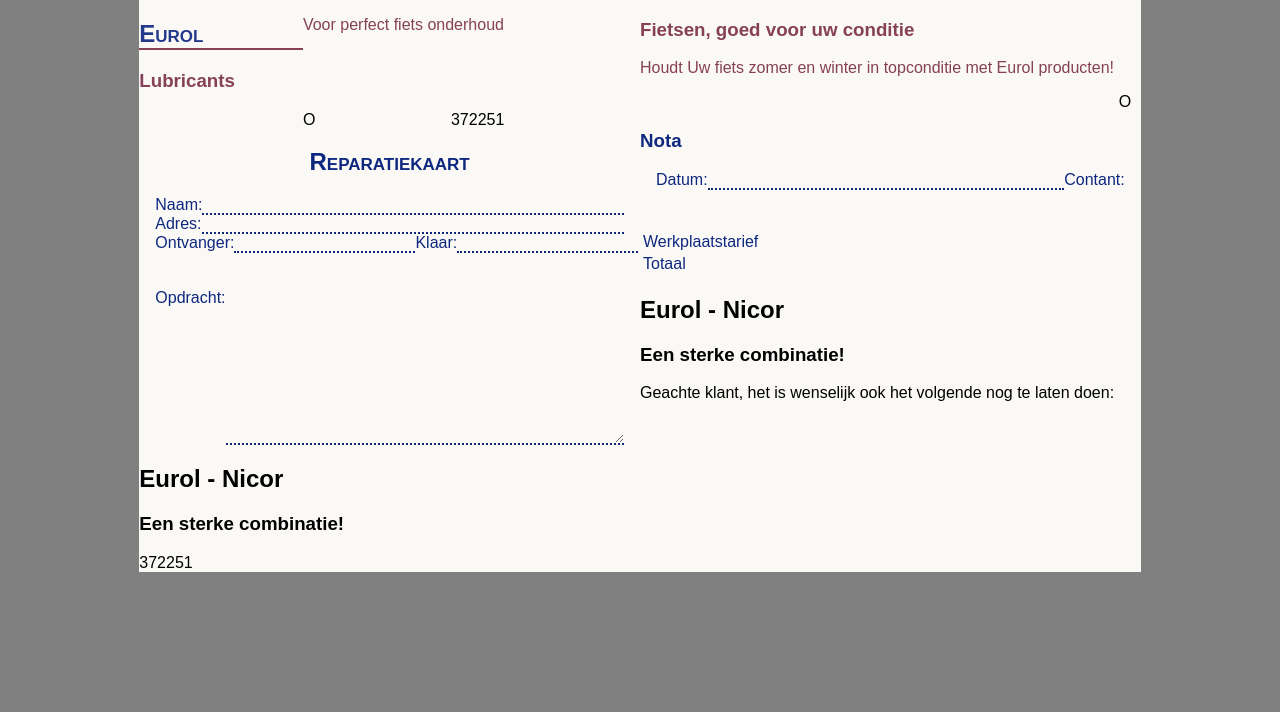
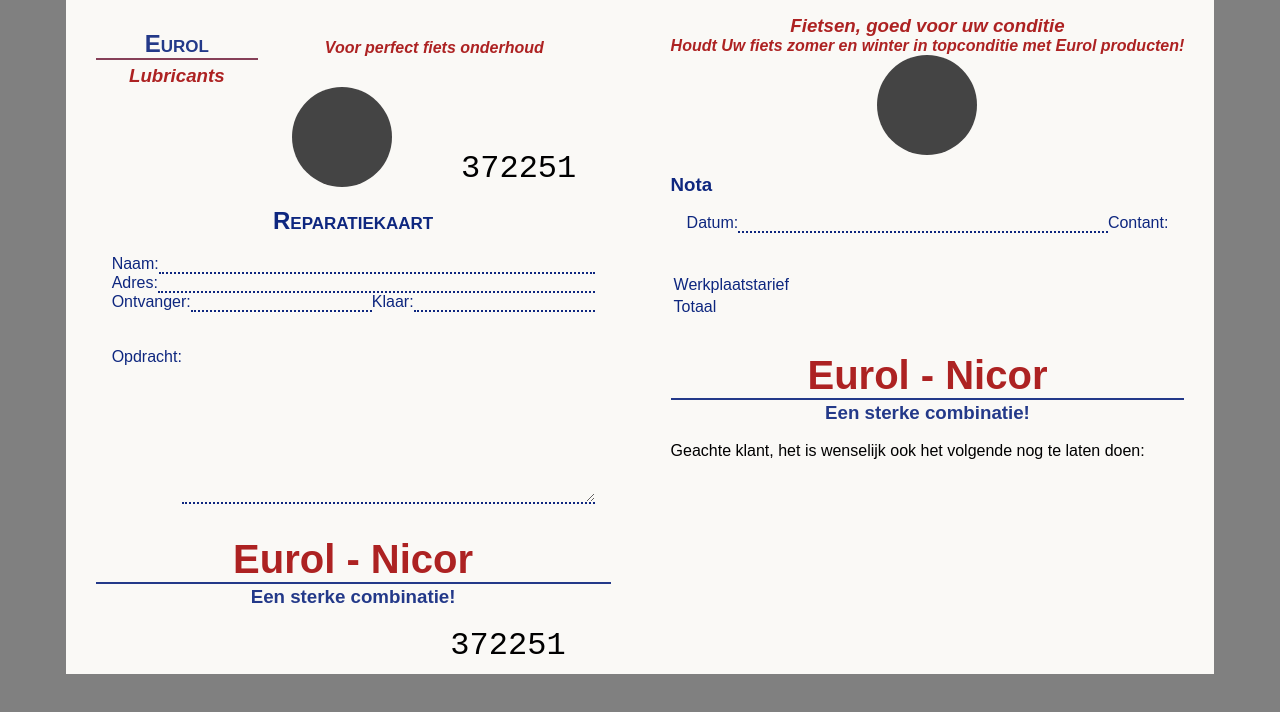
Before and after one commit to HU-SD-V2FE-studenten-2425/demos-v2d, a website built with Vite: page index.html in a window 1280 px wide. Built offline with nearby package versions, Linux system fonts and the light colour scheme.

Commit message:
Nog 1 regeltje voor het slapen gaan dan...

```diff
--- a/index.html
+++ b/index.html
@@ -1,5 +1,5 @@
 <!doctype html>
-<html lang="en">
+<html lang="nl">
 
 <head>
   <meta charset="UTF-8" />
@@ -19,7 +19,7 @@
         </div>
         <p class="slogan">Voor perfect fiets onderhoud</p>
 
-        <div class="hole">O</div>
+        <div class="hole"></div>
         <div class="code">
           372251
         </div>
@@ -56,7 +56,7 @@
           <h3>Fietsen, goed voor uw conditie</h3>
           <p>Houdt Uw fiets zomer en winter in topconditie met Eurol producten!</p>
         </div>
-        <div class="hole">O</div>
+        <div class="hole"></div>
       </header>
       <main>
         <h3>Nota</h3>
--- a/src/index.css
+++ b/src/index.css
@@ -7,7 +7,7 @@
   font-size: 12pt;
   background-color: grey;
   --blauw-eurol: #233989;
-  --rood-eurol: #864058;
+  --rood-eurol: #ad2222;
   --blauw-reparatie: #0e277f;
 }
 
@@ -26,6 +26,7 @@
   align-items: stretch;
 
   .front {
+    margin: 10px 30px;
     width: 50%;
   }
 
@@ -34,11 +35,27 @@
   }
 
   .back {
+    margin: 10px 30px;
     width: 50%;
+
+    header {
+      grid-template-areas:
+      "logo logo logo"
+      ".    hole   .     "
+      ".    hole   .";
+    }
+  }
+
+  .code {
+    grid-area: code;
+    font-family: monospace;
+    font-size: 2rem;
   }
 
   header {
+    text-align: center;
     h2 {
+      margin-bottom: 5px;
       color: var(--blauw-eurol);
       font-variant: small-caps;
       border-bottom: 2px solid #864058;
@@ -47,10 +64,18 @@
     h3,
     p {
       color: var(--rood-eurol);
+      font-style: italic;
+      font-weight: bold;
+      margin: auto;
+    }
+
+    h3 {
+      margin-top: 5px;
     }
 
     display: grid;
-    grid-template-areas: "logo slogan slogan"
+    grid-template-areas:
+    "logo slogan slogan"
     ".    hole   .     "
     ".    hole   code";
 
@@ -64,10 +89,12 @@
 
     .hole {
       grid-area: hole;
-    }
-
-    .code {
-      grid-area: code;
+      height: 100px;
+      width: 100px;
+      background-color: #444;
+      border-radius: 50%;
+      display: inline-block;
+      margin: 0 auto;
     }
   }
 
@@ -102,7 +129,25 @@
     }
   }
 
-  footer {}
+  footer {
+    h2 {
+      color: var(--rood-eurol);
+      font-size: 2.5rem;
+      text-align: center;
+      border-bottom: 2px solid var(--blauw-eurol);
+      margin-bottom: 2px;
+    }
+    h3 {
+      margin-top: 2px;
+      color: var(--blauw-eurol);
+      text-align: center;
+    }
+
+    .code {
+      text-align: right;
+      margin-right: 45px;
+    }
+  }
 }
 
 @media (max-width: 800px) {
```
